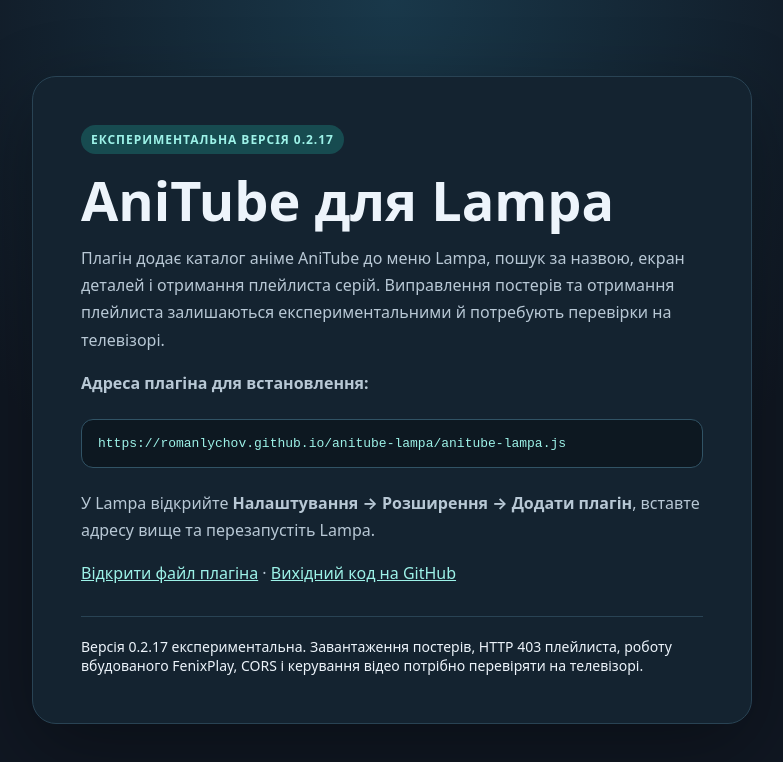
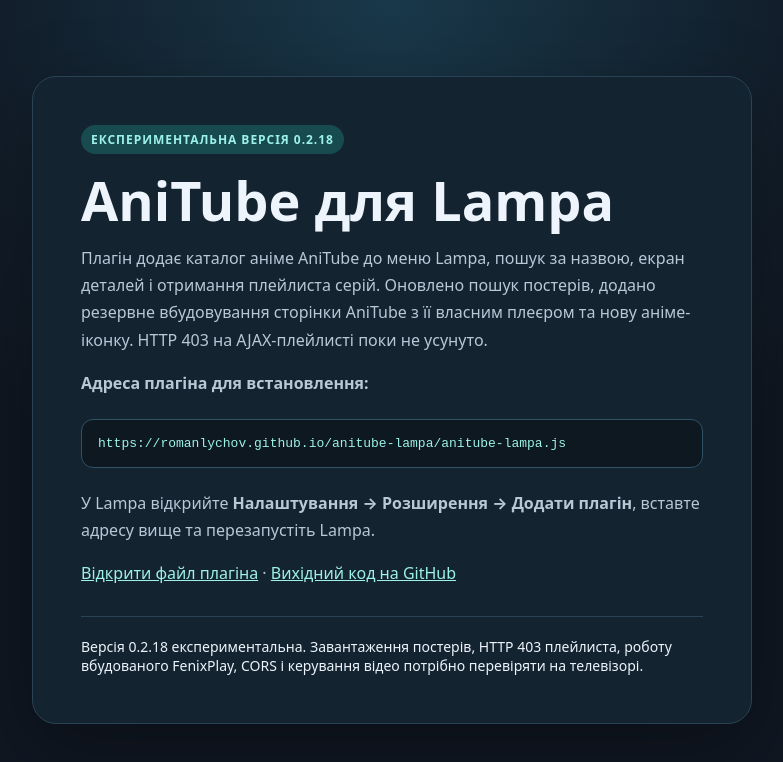
Before and after one commit to romanlychov/anitube-lampa, a plain HTML site: page index.html in a window 1280 px wide. Shown: the whole page, without its empty margins (248-1031 px from the left). Drawn offline with Linux system fonts and the light colour scheme.

Commit message:
Update AniTube landing page to 0.2.18

```diff
--- a/index.html
+++ b/index.html
@@ -14,12 +14,12 @@ code{overflow-wrap:anywhere;color:#9df2e8}.url{display:block;margin:22px 0;paddi
 a{color:#9df2e8}.note{margin-top:28px;padding-top:20px;border-top:1px solid #294354;font-size:14px}
 </style></head>
 <body><main>
-<span class="tag">Експериментальна версія 0.2.17</span>
+<span class="tag">Експериментальна версія 0.2.18</span>
 <h1>AniTube для Lampa</h1>
-<p>Плагін додає каталог аніме AniTube до меню Lampa, пошук за назвою, екран деталей і отримання плейлиста серій. Виправлення постерів та отримання плейлиста залишаються експериментальними й потребують перевірки на телевізорі.</p>
+<p>Плагін додає каталог аніме AniTube до меню Lampa, пошук за назвою, екран деталей і отримання плейлиста серій. Оновлено пошук постерів, додано резервне вбудовування сторінки AniTube з її власним плеєром та нову аніме-іконку. HTTP 403 на AJAX-плейлисті поки не усунуто.</p>
 <p><strong>Адреса плагіна для встановлення:</strong></p>
 <code class="url">https://romanlychov.github.io/anitube-lampa/anitube-lampa.js</code>
 <p>У Lampa відкрийте <strong>Налаштування → Розширення → Додати плагін</strong>, вставте адресу вище та перезапустіть Lampa.</p>
 <p><a href="anitube-lampa.js">Відкрити файл плагіна</a> · <a href="https://github.com/romanlychov/anitube-lampa">Вихідний код на GitHub</a></p>
-<div class="note">Версія 0.2.17 експериментальна. Завантаження постерів, HTTP 403 плейлиста, роботу вбудованого FenixPlay, CORS і керування відео потрібно перевіряти на телевізорі.</div>
+<div class="note">Версія 0.2.18 експериментальна. Завантаження постерів, HTTP 403 плейлиста, роботу вбудованого FenixPlay, CORS і керування відео потрібно перевіряти на телевізорі.</div>
 </main></body></html>
```
